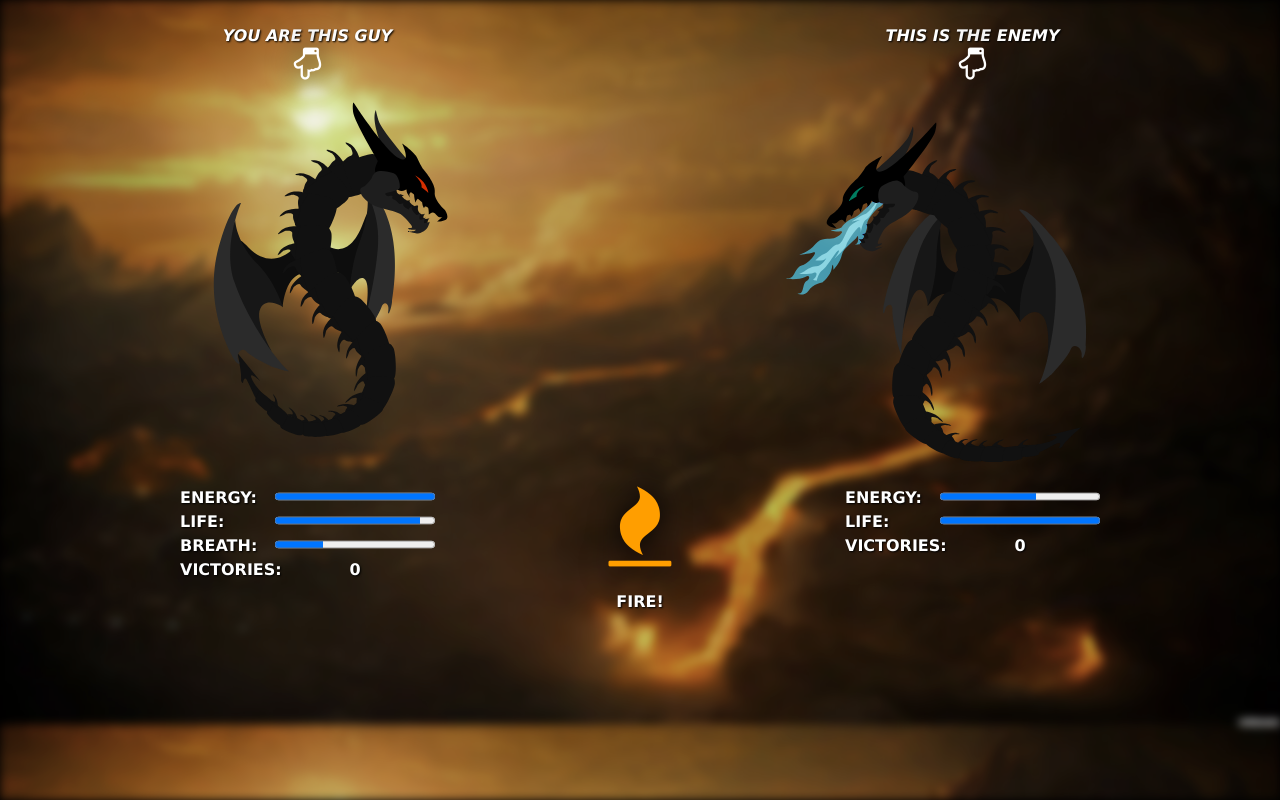
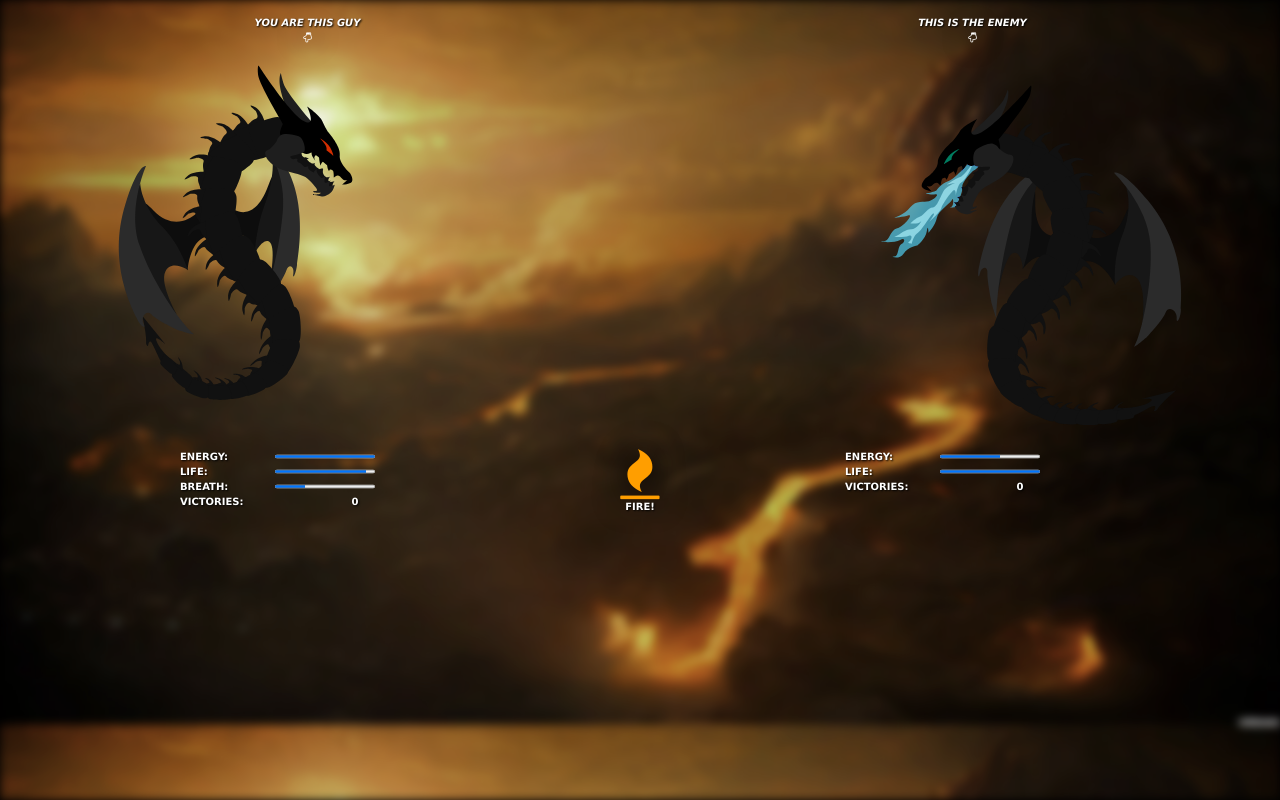
Before and after one commit to josesneto/Dragons_Duel, a plain HTML site: page index.html in a window 1280 px wide. Drawn offline with Linux system fonts and the light colour scheme.

Commit message:
Added some deploy adaptations (screen flip case)

```diff
--- a/index.html
+++ b/index.html
@@ -14,19 +14,17 @@
 		<div class="container">
 			<div class="row">
 				<div class="col-1"></div>
-				<div class="col-3 text-center"><br/><p><b><i>YOU ARE THIS GUY<br/></i></b><i class="fa fa-hand-o-down fa-2x" aria-hidden="true"></i>
+				<div class="col-3 text-center"><br/><p><b><i>YOU ARE THIS GUY<br/></i></b><i class="fa fa-hand-o-down fa-1x" aria-hidden="true"></i>
 				</p></div>
 				<div class="col-4"></div>
-				<div class="col-3 text-center"><br/><p><b><i>THIS IS THE ENEMY<br/></i></b><i class="fa fa-hand-o-down fa-2x" aria-hidden="true"></i>
+				<div class="col-3 text-center"><br/><p><b><i>THIS IS THE ENEMY<br/></i></b><i class="fa fa-hand-o-down fa-1x" aria-hidden="true"></i>
 				</p></div>
 				<div class="col-1"></div>
 			</div>
 			<div class="row">
-				<div class="col-1"></div>
 				<div class="col-4" id="dragon1"></div>
-				<div class="col-2 text-center" id="message-box"></div>
+				<div class="col-4 text-center" id="message-box"></div>
 				<div class="col-4" id="dragon2"></div>
-				<div class="col-1"></div>
 			</div>
 			<div class="row">
 				<div class="col-1"></div>
--- a/main.css
+++ b/main.css
@@ -9,12 +9,13 @@ img {
 }
 
 progress {
-    height: 15px;
+    height: 7px;
   }
 
 body {
     background-color: #000000;
     color: white;
+    font-size: 10px;
 }
 .container {
     z-index: 2;
@@ -58,7 +59,7 @@ body {
 
 #message-box {
     padding-top: 10%;
-    font-size: 25px;
+    font-size: 10px;
 }
 
 #dragon1 {
@@ -81,6 +82,10 @@ body {
     filter: blur(5px) hue-rotate(20deg) grayscale(0.3);
     width: 100%;
     height: 100%;
+}
+
+.blurred {
+    filter: blur(20px) grayscale(0.7);
 }
 
 @keyframes blink-color1 {
--- a/main.js
+++ b/main.js
@@ -148,14 +148,14 @@ function updatePlayerDragonBreath() {
 function changeMainButton(option) {
 	mainButton = document.getElementById('main-button');
 	if (option == 'fire' && mainButtonState != 'fire') {
-		mainButton.innerHTML = "<i class='fa fa-fire fa-5x' onclick='performAttack()'></i><br/><br/><p><b>FIRE!</b></p>";
+		mainButton.innerHTML = "<i class='fa fa-fire fa-5x' onclick='performAttack()'></i> <p><b>FIRE!</b></p>";
 		document.body.focus();
 	}
 	if (option == 'charging' && mainButtonState != 'charging') {
-		mainButton.innerHTML = "<i class='fa fa-spinner fa-pulse fa-5x fa-fw'></i><br/><br/><p><b>CHARGING...</b></p>";
+		mainButton.innerHTML = "<i class='fa fa-spinner fa-pulse fa-5x fa-fw'></i> <p><b>CHARGING...</b></p>";
 	}
 	if (option == 'restart' && mainButtonState != 'restart') {
-		mainButton.innerHTML = "<i class='fa fa-repeat fa-5x' onclick='restartGame()'></i><br/><br/><p><b>RESTART</b></p>";
+		mainButton.innerHTML = "<i class='fa fa-repeat fa-5x' onclick='restartGame()'></i> <p><b>RESTART</b></p>";
 	}
 	mainButtonState = option;
 	console.log('button updated');
@@ -191,6 +191,23 @@ function updateScore() {
 	defeatsElement.innerHTML = '<p><b>' + defeats + '</b></p>';
 }
 
+/*----------------------------- LOG DIMENSIONS --------------------------------*/
+
+function logWindowDimensions() {
+	var width = window.outerWidth;
+	var height = window.outerHeight;
+	var flipMsg = document.getElementById('flip-scr-warning');
+	if (width < height) {
+		console.log("Flip the screen!");
+		document.body.classList.add('blurred');
+		alert("Please ROTATE THE SCREEN! The enemy dragon won't wait you to get ready to battle!");
+	}
+	else {
+		console.log(width, height);
+		document.body.classList.remove('blurred');
+	}
+}
+
 /*----------------------------- MAIN EXECUTION --------------------------------*/
 
 document.body.focus();
@@ -205,6 +222,7 @@ document.body.onkeyup = function(e) {
 }
 
 k = setInterval(updateAnimationFrames, 90);
+z = setInterval(logWindowDimensions, 100);
 updateScore();
 defineIntervals();
 changeMainButton('charging');
```
